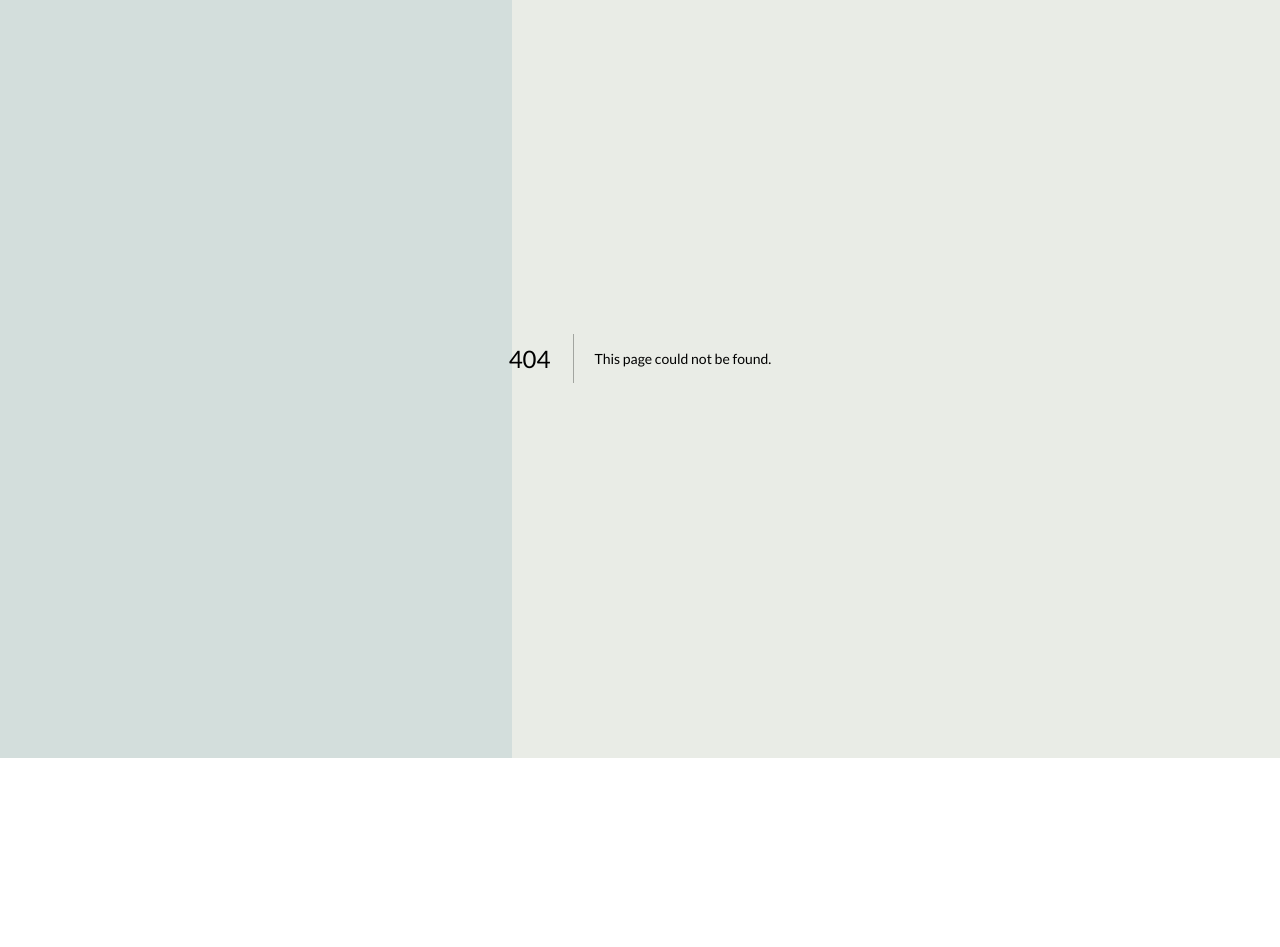
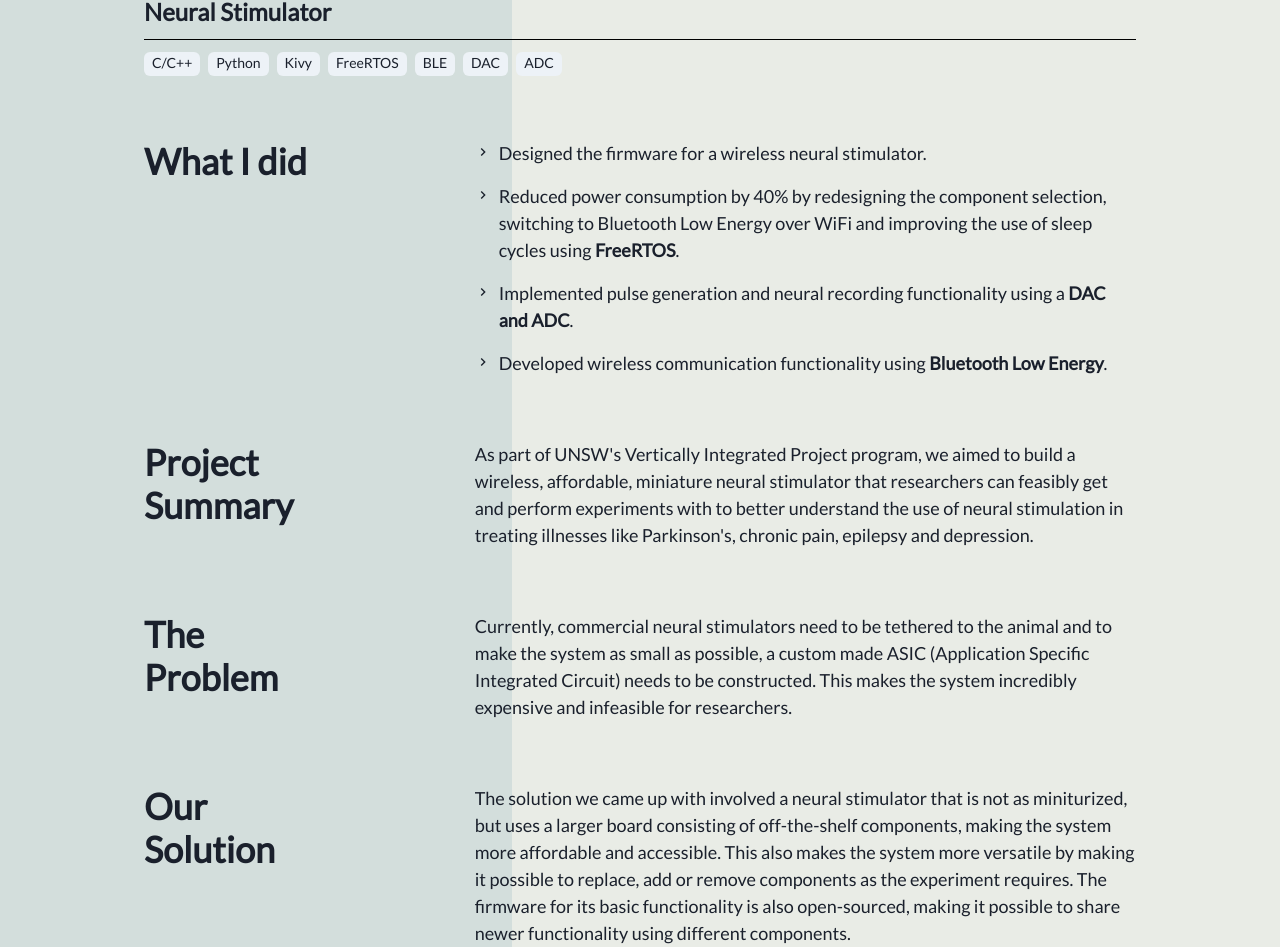
Before and after one commit to SubratShrestha/portfolio-next, a Next.js app: page /neural in a window 1280 px wide. Before the commit this address had no page. Shown: the part 97-1044 px from the top of the page. Before the commit the page ends 855 px from the top, so only its background shows below. Built offline with nearby package versions, Linux system fonts and the light colour scheme.

Commit message:
basic page for neural stim

```diff
--- /dev/null
+++ b/pages/neural.tsx
@@ -0,0 +1,94 @@
+import { NextPage } from 'next'
+import { Flex, Heading, List, Box, Text } from '@chakra-ui/react'
+import Divider from '../components/layouts/divider'
+import WorkContainer from '../components/layouts/workContainer'
+import WorkHeader from '../components/layouts/workHeader'
+import WrapTags from '../components/layouts/wrapTags'
+import ChevronList from '../components/layouts/chevronList'
+
+const NeuralPage: NextPage = () => {
+  return (
+    <WorkContainer>
+      <WorkHeader title='Neural Stimulator' />
+      <Divider />
+      <WrapTags name='neuro' />
+      <Flex paddingTop={16}>
+        <Heading as='h1' flex={1}>
+          What I did
+        </Heading>
+        <Box flex={2}>
+          <List spacing={4}>
+            <ChevronList>
+              Designed the firmware for a wireless neural stimulator.
+            </ChevronList>
+            <ChevronList>
+              Reduced power consumption by 40% by redesigning the component
+              selection, switching to Bluetooth Low Energy over WiFi and
+              improving the use of sleep cycles using <b>FreeRTOS</b>.
+            </ChevronList>
+            <ChevronList>
+              Implemented pulse generation and neural recording functionality
+              using a <b>DAC and ADC</b>.
+            </ChevronList>
+            <ChevronList>
+              Developed wireless communication functionality using{' '}
+              <b>Bluetooth Low Energy</b>.
+            </ChevronList>
+          </List>
+        </Box>
+      </Flex>
+      <Flex paddingTop={16}>
+        <Heading as='h1' flex={1}>
+          Project <br />
+          Summary
+        </Heading>
+        <Box flex={2}>
+          <Text fontSize='lg'>
+            As part of UNSW's Vertically Integrated Project program, we aimed to
+            build a wireless, affordable, miniature neural stimulator that
+            researchers can feasibly get and perform experiments with to better
+            understand the use of neural stimulation in treating illnesses like
+            Parkinson's, chronic pain, epilepsy and depression.
+          </Text>
+        </Box>
+      </Flex>
+      <Flex paddingTop={16}>
+        <Heading as='h1' flex={1}>
+          The
+          <br />
+          Problem
+        </Heading>
+        <Box flex={2}>
+          <Text fontSize='lg'>
+            Currently, commercial neural stimulators need to be tethered to the
+            animal and to make the system as small as possible, a custom made
+            ASIC (Application Specific Integrated Circuit) needs to be
+            constructed. This makes the system incredibly expensive and
+            infeasible for researchers.
+          </Text>
+        </Box>
+      </Flex>
+      <Flex paddingTop={16}>
+        <Heading as='h1' flex={1}>
+          Our
+          <br />
+          Solution
+        </Heading>
+        <Box flex={2}>
+          <Text fontSize='lg'>
+            The solution we came up with involved a neural stimulator that is
+            not as miniturized, but uses a larger board consisting of
+            off-the-shelf components, making the system more affordable and
+            accessible. This also makes the system more versatile by making it
+            possible to replace, add or remove components as the experiment
+            requires. The firmware for its basic functionality is also
+            open-sourced, making it possible to share newer functionality using
+            different components.
+          </Text>
+        </Box>
+      </Flex>
+    </WorkContainer>
+  )
+}
+
+export default NeuralPage
```
Also changed, not shown: pages/earnr.tsx (+24 -53 lines).
